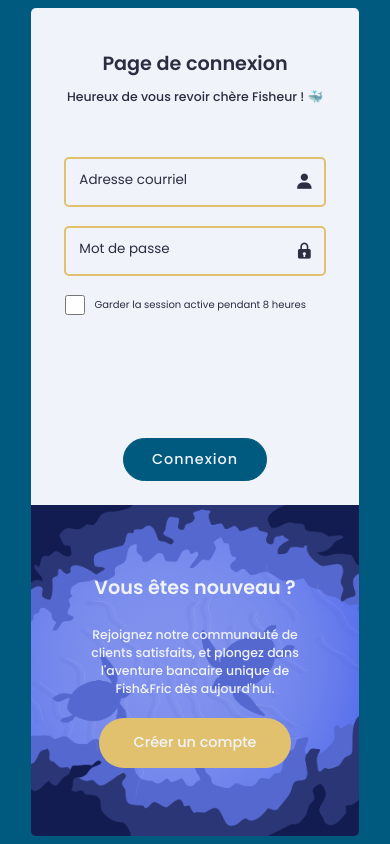
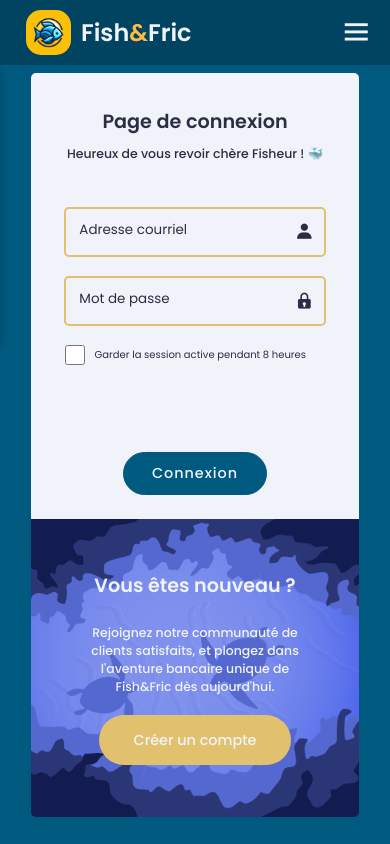
Before and after one commit to RomainBoiret/TCH099_FishFric, a PHP site: page /Connexion/page_connexion.php in a window 390 px wide. Run offline with PHP 8.4, Linux system fonts and the light colour scheme.

Commit message:
ajout header

```diff
--- a/Site_web/Connexion/page_connexion.php
+++ b/Site_web/Connexion/page_connexion.php
@@ -22,6 +22,24 @@ if (isset($_SESSION['utilisateur']) && isset($_SESSION['LAST_ACTIVITY']) && (tim
     <link rel="icon" href="/TCH099_FishFric/Site_web/favicon.ico">
 </head>
 <body>
+<!-- header design -->
+<header>
+    <a href="#" class="logo">
+        <img src="../Images/logo-website.jpg">
+        <div>Fish<span>&</span>Fric</div>
+    </a>
+
+    <div class="bx bx-menu" id="menu-icon"></div>
+
+    <nav class="navigation">
+        <a href="../index.html">Accueil</a>
+        <a href="../FAQ/page_faq.html">Voir la FAQ</a>
+        <a href="#">Notre équipe</a>
+
+        <span class="active-nav"></span>
+    </nav>
+</header>
+
 <main>
 <section>
     <div class="main-container">
@@ -77,6 +95,7 @@ if (isset($_SESSION['utilisateur']) && isset($_SESSION['LAST_ACTIVITY']) && (tim
 </section>
 </main>
 </body>
+<script src="../Page_accueil/scripts/script.js"></script>
 <script src="./scripts/verifConnexion.js"></script>
 </html>
 
--- a/Site_web/Connexion/styles/style.css
+++ b/Site_web/Connexion/styles/style.css
@@ -35,9 +35,71 @@ html {
     overflow-x: hidden;
 }
 
+header {
+    position: relative;
+    width: 100%;
+    height: 65px;
+    padding: 0 4.2%;
+    background: var(--bleu-ocean-abysses);
+    display: flex;
+    justify-content: space-between;
+    align-items: center;
+    z-index: 100;
+    transition: 0.6s;
+}
+
+.logo {
+    display: flex;
+    align-items: center;
+    gap: 1rem;
+    font-size: 2.5rem;
+    color: var(--white);
+    font-weight: 600;
+    padding: 0.5rem 10px;
+    border-radius: 10px;
+    transition: .1s;
+}
+
+.logo:hover {
+    background: var(--bleu-ocean-profond);
+}
+
+.logo img {
+    width: 45px;
+    border-radius: 15px;
+}
+
+.logo span {
+    color: #ffbc42;
+    font-size: 2.5rem;
+}
+
+.navigation a {
+    position: relative;
+    text-decoration: none;
+    color: var(--white);
+    font-size: 1.6rem;
+    font-weight: 600;
+    border-radius: 2px;
+    padding: 1.5rem 2rem;
+    transition: .1s;
+}
+
+.navigation a:hover {
+    background: var(--bleu-turquoise);
+    border-bottom: 5px solid var(--white);
+}
+
+#menu-icon {
+    font-size: 3.6rem;
+    color: var(--white);
+    cursor: pointer;
+    display: none;
+}
+
 section {
-    height: 100vh;
-    padding: 8rem 8%;
+    height: 90vh;
+    padding: 5rem 8%;
 }
 
 .main-container {
@@ -384,6 +446,69 @@ label {
     }
 }
 
+@media (max-width: 768px) {
+    #menu-icon {
+        display: block;
+    }
+
+    .navigation {
+        position: absolute;
+        top: 100%;
+        left: -100%;
+        width: 100%;
+        padding: 1rem 4%;
+        background: var(--bleu-ocean-abysses);
+        box-shadow: 0 .5rem 1rem rgba(0, 0, 0, .2);
+        z-index: 1;
+        transition: .25s ease;
+        transition-delay: .25s;
+    }
+
+    .navigation.active {
+        left: 0;
+        transition-delay: 0s;
+    }
+
+    .navigation .active-nav {
+        position: absolute;
+        top: 0;
+        left: -100%;
+        width: 100%;
+        height: 100%;
+        background: var(--bleu-ocean-profond);
+        border-top: .1rem solid rgba(0, 0, 0, .2);
+        z-index: -1;
+        transition: .25s ease;
+        transition-delay: 0s;
+    }
+
+    .navigation.active .active-nav {
+        left: 0;
+        transition-delay: .25s;
+    }
+
+    .navigation a {
+        display: block;
+        font-size: 2rem;
+        margin: 3rem 0;
+        transform: translateX(-20rem);
+        transition: .25s ease;
+        transition-delay: 0s;
+        padding: 1rem 1.4rem;
+    }
+
+    .navigation a:hover {
+        border: none;
+        background: transparent;
+        color: #e1c16e;
+    }
+
+    .navigation.active a {
+        transform: translateX(0);
+        transition-delay: .25s;
+    }
+}
+
 @media (max-width: 550px) {
     .connexion-container .connexion-header h1 {
         font-size: 2rem;
```
Also changed, not shown: Site_web/Creer_un_compte/creerCompte.php (+19 -0 lines), Site_web/Creer_un_compte/styles/style.css (+127 -31 lines). Lines whose indentation alone changed are shown as unchanged.
